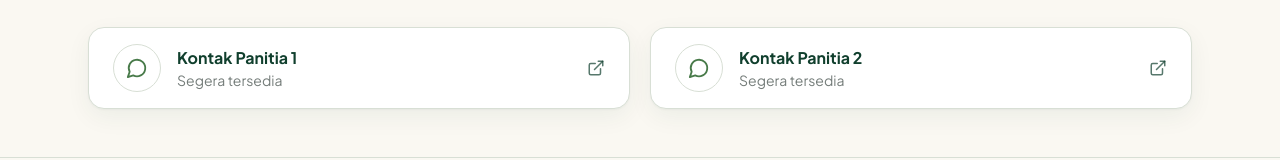
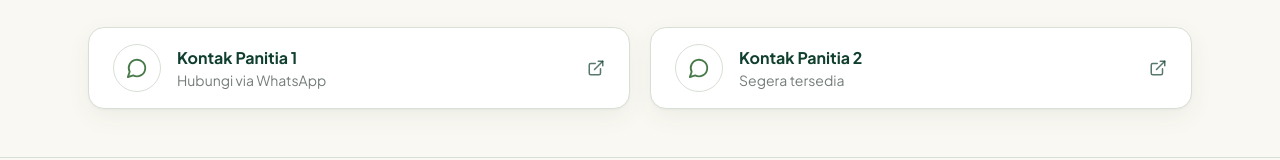
Before and after one commit to zanworksgo/spartacus-c4, a React (Vite) app: page / in a window 1280 px wide. Shown: the part 2087-2247 px from the top of the page. Built offline with nearby package versions, Linux system fonts and the light colour scheme; no server answers; the database is empty.

Commit message:
Perbesar logo navbar

```diff
--- a/src/data/siteContent.ts
+++ b/src/data/siteContent.ts
@@ -163,7 +163,12 @@ export const site = {
     ] as ScoringLevel[],
 
     contacts: [
-        { label: 'Kontak Panitia 1', name: 'Panitia 1', whatsapp: null },
+        {
+            label: 'Kontak Panitia 1',
+            name: 'Panitia 1',
+            whatsapp: '6285151263208',
+            message: 'Halo, Kak. Saya ingin bertanya mengenai SPARTACUS Chapter 4, khususnya terkait informasi lomba dan pendaftaran peserta. Mohon informasi lebih lanjutnya. Terima kasih.'
+        },
         { label: 'Kontak Panitia 2', name: 'Panitia 2', whatsapp: null },
     ] as ContactPerson[],
 
```
